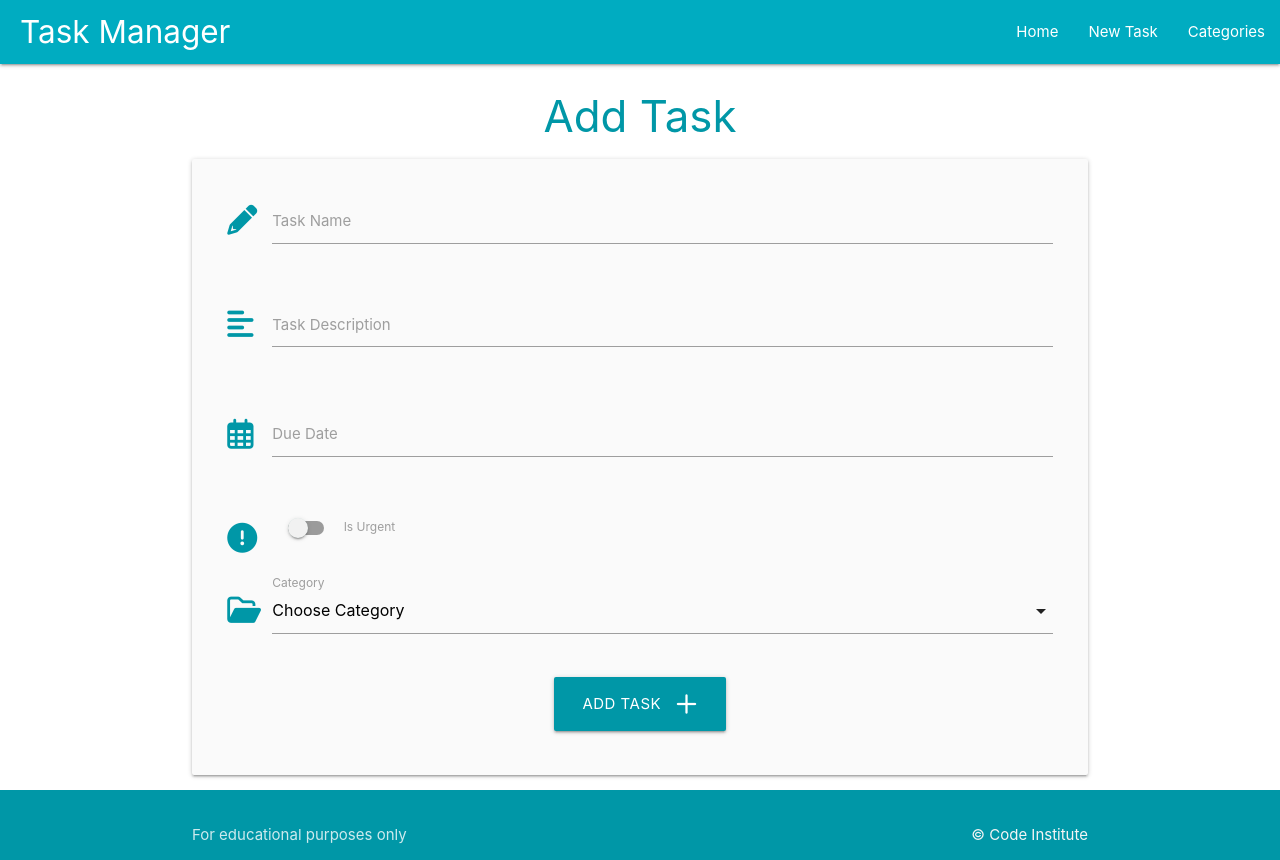
After one commit to BGMwebdev/flask-sqlalchemy-task-manager, a Flask app: page /add_task in a window 1280 px wide. The commit adds this page. Run offline with Flask 2, Linux system fonts and the light colour scheme; data that the repository does not hold is empty.

Commit message:
add task functionality

```diff
--- a/taskmanager/models.py
+++ b/taskmanager/models.py
@@ -5,7 +5,8 @@ class Category(db.Model):
     # schema for the Category model
     id = db.Column(db.Integer, primary_key=True)
     category_name = db.Column(db.String(25), unique=True, nullable=False)
-    tasks = db.relationship("Task", backref="category", cascade="all, delete", lazy=True)
+    tasks = db.relationship(
+        "Task", backref="category", cascade="all, delete", lazy=True)
 
     def __repr__(self):
         # __repr__ to represent itself in the form of a string
@@ -19,7 +20,8 @@ class Task(db.Model):
     task_description = db.Column(db.Text, nullable=False)
     is_urgent = db.Column(db.Boolean, default=False, nullable=False)
     due_date = db.Column(db.Date, nullable=False)
-    category_id = db.Column(db.Integer, db.ForeignKey("category.id", ondelete="CASCADE"), nullable=False)
+    category_id = db.Column(db.Integer, db.ForeignKey(
+        "category.id", ondelete="CASCADE"), nullable=False)
 
     def __repr__(self):
         # __repr__ to represent itself in the form of a string
--- a/taskmanager/routes.py
+++ b/taskmanager/routes.py
@@ -40,3 +40,20 @@ def delete_category(category_id):
     db.session.delete(category)
     db.session.commit()
     return redirect(url_for("categories"))
+
+
+@app.route("/add_task", methods=["GET", "POST"])
+def add_task():
+    categories = list(Category.query.order_by(Category.category_name).all())
+    if request.method == "POST":
+        task = Task(
+            task_name=request.form.get("task_name"),
+            task_description=request.form.get("task_description"),
+            is_urgent=bool(True if request.form.get("is_urgent") else False),
+            due_date=request.form.get("due_date"),
+            category_id=request.form.get("category_id")
+        )
+        db.session.add(task)
+        db.session.commit()
+        return redirect(url_for("home"))
+    return render_template("add_task.html", categories=categories)
--- a/taskmanager/static/js/script.js
+++ b/taskmanager/static/js/script.js
@@ -2,4 +2,15 @@ document.addEventListener('DOMContentLoaded', function() {
     // sidenav initialization
     let sidenav = document.querySelectorAll('.sidenav');
     M.Sidenav.init(sidenav);
+
+    // datepicker initialization
+    let datepicker = document.querySelectorAll('.datepicker');
+    M.Datepicker.init(datepicker, {
+      format: "dd mmmm, yyyy",
+      i18n: {done: "Select"}
+    })
+
+    // select initialization
+    var selects = document.querySelectorAll('select');
+    M.FormSelect.init(selects);
   });
--- /dev/null
+++ b/taskmanager/templates/add_task.html
@@ -0,0 +1,71 @@
+{% extends "base.html" %}
+{% block content %}
+
+<h3 class="cyan-text text-darken-2 center-align">Add Task</h3>
+
+<div class="row card-panel grey lighten-5">
+    <form class="col s12" method="POST" action="{{ url_for('add_task') }}">
+        <!-- task_name -->
+        <div class="row">
+            <div class="input-field col s12">
+                <i class="fa-sharp fa-solid fa-pencil prefix cyan-text text-darken-2"></i>
+                <input id="task_name" name="task_name" minlength="5" maxlength="50" type="text" class="validate"
+                    required>
+                <label for="task_name">Task Name</label>
+            </div>
+        </div>
+        <!-- task_description -->
+        <div class="row">
+            <div class="input-field col s12">
+                <i class="fa-solid fa-align-left prefix cyan-text text-darken-2"></i>
+                <textarea id="task_description" name="task_description" minlength="5" maxlength="200" type="text"
+                    class="materialize-textarea validate" required></textarea>
+                <label for="task_description">Task Description</label>
+            </div>
+        </div>
+        <!-- due_date -->
+        <div class="row">
+            <div class="input-field col s12">
+                <i class="fa-regular fa-calendar-alt prefix cyan-text text-darken-2"></i>
+                <input id="due_date" name="due_date" type="text" class="datepicker validate" required>
+                <label for="due_date">Due Date</label>
+            </div>
+        </div>
+        <!-- is_urgent -->
+        <div class="row">
+            <div class="input-field col s12">
+                <div class="switch">
+                    <i class="fa-sharp fa-solid fa-circle-exclamation prefix cyan-text text-darken-2"></i>
+                    <label for="is_urgent">
+                        <input id="is_urgent" name="is_urgent" type="checkbox">
+                        <span class="lever"></span>
+                        Is Urgent
+                    </label>
+                </div>
+            </div>
+        </div>
+        <!-- category_id -->
+        <div class="row">
+            <div class="input-field col s12">
+                <i class="fa-regular fa-folder-open prefix cyan-text text-darken-2"></i>
+                <select name="category_id" id="category_id" class="validate" required>
+                    <option value="" disabled selected>Choose Category</option>
+                    {% for category in categories %}
+                    <option value="{{ category.id }}">{{ category.category_name }}</option>
+                    {% endfor %}
+                </select>
+                <label for="category_id">Category</label>
+            </div>
+        </div>
+        <!-- submit button -->
+        <div class="row">
+            <div class="col s12 center-align">
+                <button type="submit" class="btn-large cyan darken-2">
+                    Add Task <i class="fa-regular fa-plus right"></i>
+                </button>
+            </div>
+        </div>
+    </form>
+</div>
+
+{% endblock %}
--- a/taskmanager/templates/base.html
+++ b/taskmanager/templates/base.html
@@ -24,7 +24,7 @@
                 <a href="#" data-target="mobile-demo" class="sidenav-trigger"><i class="fa-solid fa-bars"></i></a>
                 <ul class="right hide-on-med-and-down">
                     <li><a href="{{ url_for('home') }}">Home</a></li>
-                    <li><a href="">New Task</a></li>
+                    <li><a href="{{ url_for('add_task') }}">New Task</a></li>
                     <li><a href="{{ url_for('categories') }}">Categories</a></li>
 
                 </ul>
@@ -34,7 +34,7 @@
         <!-- mobile sidenav -->
         <ul class="sidenav" id="mobile-demo">
             <li><a href="{{ url_for('home')}}">Home</a></li>
-            <li><a href="">New Task</a></li>
+            <li><a href="{{ url_for('add_task') }}">New Task</a></li>
             <li><a href="{{ url_for('categories') }}">Categories</a></li>
         </ul>
     </header>
@@ -48,7 +48,8 @@
         <div class="footer-copyright">
             <div class="container">
                 For educational purposes only
-                <a class="grey-text text-lighten-4 right" href="https://codeinstitute.net/nl/" target="_blank">&copy; Code Institute</a>
+                <a class="grey-text text-lighten-4 right" href="https://codeinstitute.net/nl/" target="_blank">&copy;
+                    Code Institute</a>
             </div>
         </div>
     </footer>
--- a/taskmanager/templates/categories.html
+++ b/taskmanager/templates/categories.html
@@ -6,7 +6,7 @@
 <div class="row">
     <div class="col s12 center-align">
         <a href="{{ url_for('add_category') }}" class="btn-large cyan darken-1">
-            Add Category i.<i class="fa-solid fa-folder-plus right"></i>
+            Add Category <i class="fa-solid fa-folder-plus right"></i>
         </a>
     </div>
 </div>
```
Also changed, not shown: taskmanager/templates/tasks.html (+8 -0 lines).
